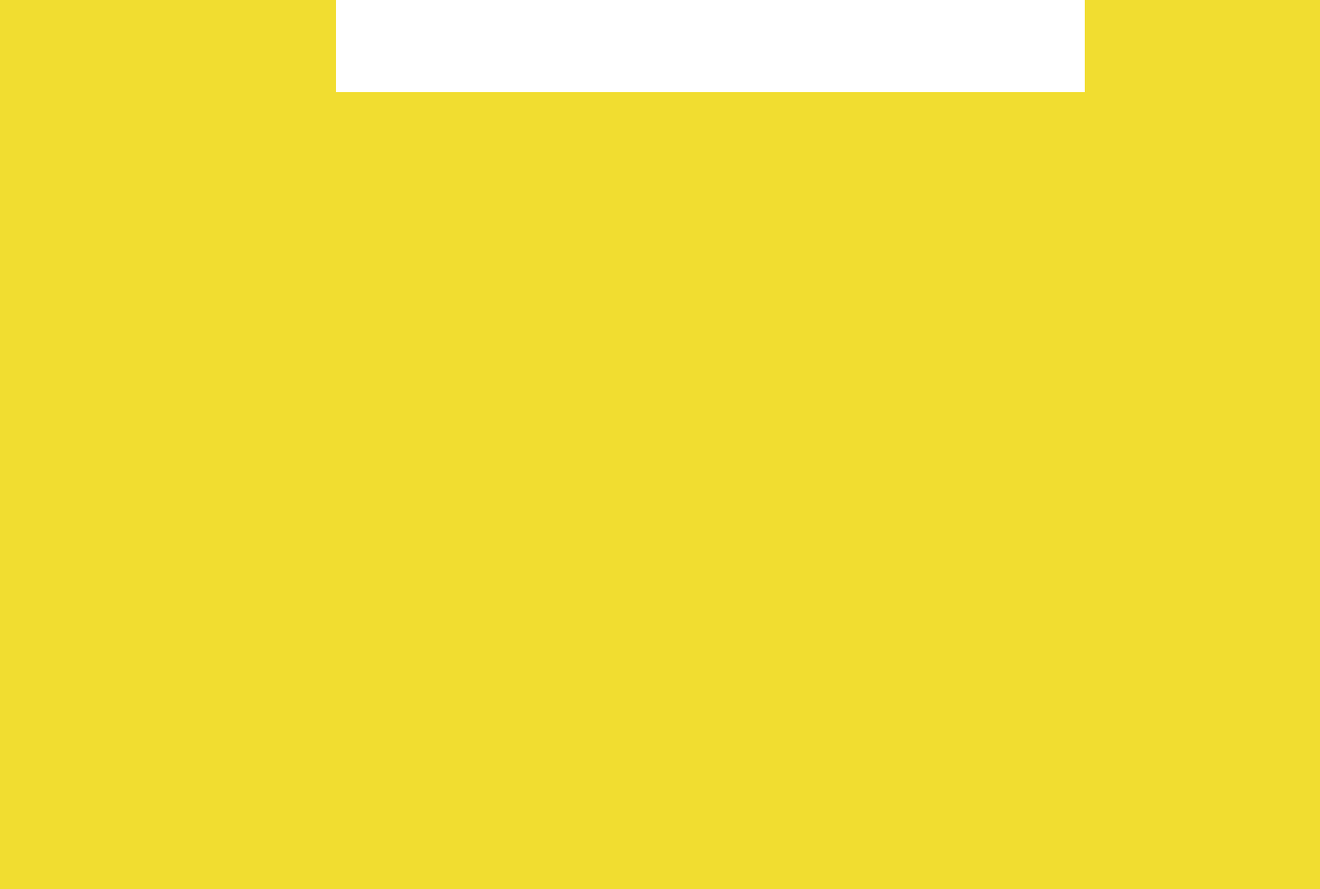
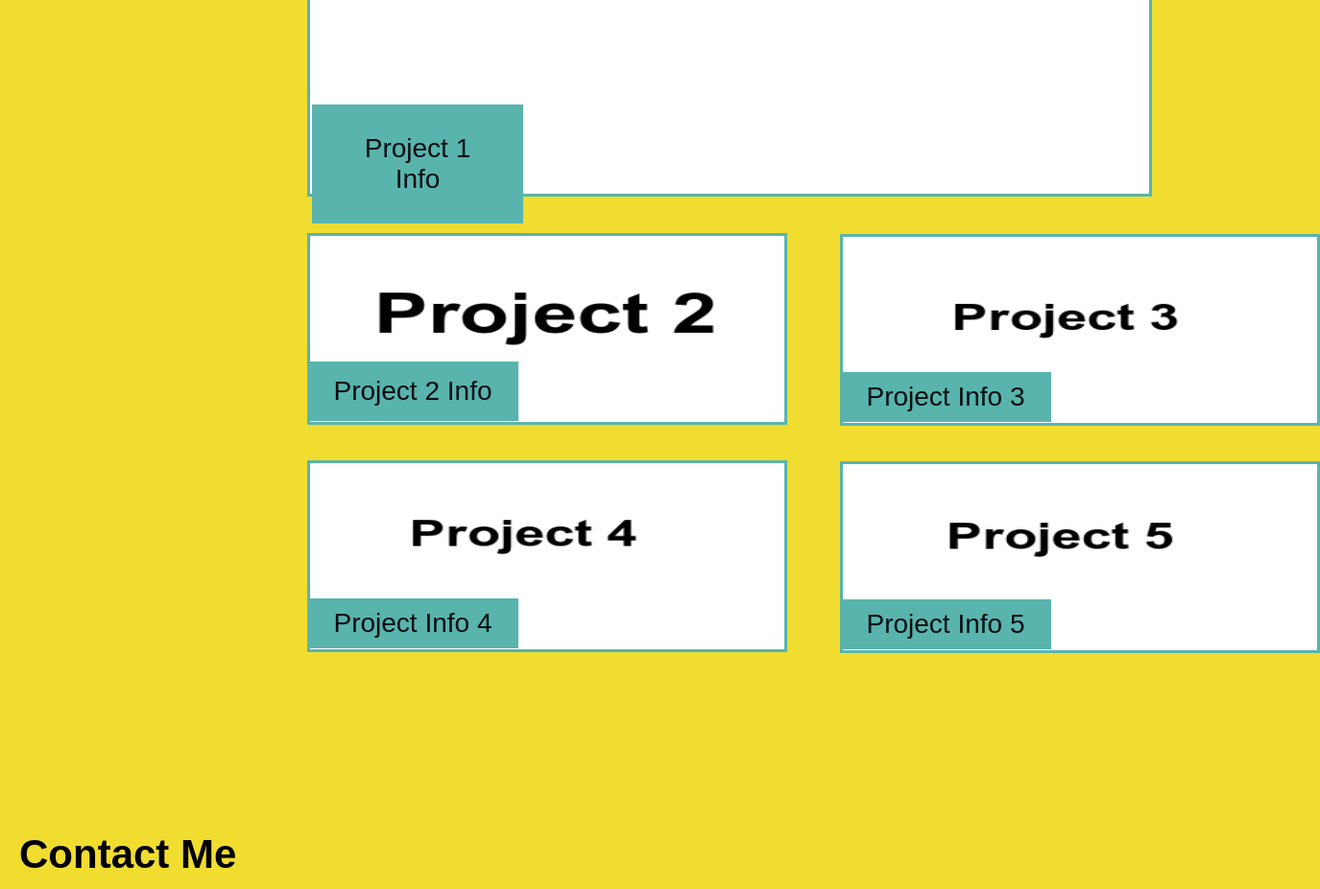
Before and after one commit to javarrisb/Pic-Perfect-Portfolio, a plain HTML site: page index.html in a window 1280 px wide. Shown: the part 1057-1984 px from the top of the page at 96% size, 1375 px wide, since content can reach past the window. Before the commit the page ends 1357 px from the top, so only its background shows below. Drawn offline with Linux system fonts and the light colour scheme.

Commit message:
created contact me section

```diff
--- a/assets/style.css
+++ b/assets/style.css
@@ -100,20 +100,114 @@ header nav ul li a {
 }
 
 .projects {
-    padding: 0 50px;
+    padding: 0;
     margin: 200px;
 }
 
 div.portfolio h2 {
     font-size: 42px;
-    margin: 50px;
-    position: relative; right: 250px; top: 350px;
+    margin: 100px;
+    position: relative; right: 220px; top: 150px;
 
 }
 
 div.portfolio img {
     width: 100%;
     height: auto;
-    position: relative; left: 100px;
+    border: 3px solid var(--tertiary-color);
+    position: relative; left: 120px;
+}
 
+div.info {
+    width: 25%;
+    font-size: 28px;
+    padding: 25px;
+    text-align: center;
+    border: 5px solid var(--tertiary-color);
+    position: relative; bottom: 100px; left: 125px;
+    margin-bottom: 25px;
+    background-color: var(--tertiary-color);
 }
+
+div.app img{
+    width: 500px;
+    height: 200px;
+    border: 3px solid var(--tertiary-color);
+    position: relative; bottom: 115px; left: 120px;
+}
+
+div.info-2 {
+    width: 25%;
+    font-size: 28px;
+    padding: 10px;
+    text-align: center;
+    border: 5px solid var(--tertiary-color);
+    position: relative; bottom: 185px; left: 120px;
+    margin-bottom: 25px;
+    background-color: var(--tertiary-color);
+}
+
+div.apply img {
+    width: 500px;
+    height: 200px;
+    border:3px solid var(--tertiary-color);
+    position: relative; top: -405px; right:-675px;
+}
+
+div.info-3 {
+    width: 25%;
+    font-size: 28px;
+    padding: 5px;
+    text-align: center;
+    border: 5px solid var(--tertiary-color);
+    position: relative; bottom: 465px; left: 675px;
+    margin-bottom: 25px;
+    background-color: var(--tertiary-color);
+}
+
+div.applicate img {
+    width: 500px;
+    height: 200px;
+    border: 3px solid var(--tertiary-color);
+    position: relative; bottom: 450px; left: 120px;
+}
+
+div.info-4 {
+    width: 25%;
+    font-size: 28px;
+    padding: 5px;
+    text-align: center;
+    border: 5px solid var(--tertiary-color);
+    position: relative; bottom: 510px; left: 120px;
+    margin-bottom: 25px;
+    background-color: var(--tertiary-color);
+}
+
+div.application img{
+    width: 500px;
+    height: 200px;
+    border: 3px solid var(--tertiary-color);
+    position: relative; top: -730px; right:-675px;
+}
+
+div.info-5 {
+    width: 25%;
+    font-size: 28px;
+    padding: 5px;
+    text-align: center;
+    border: 5px solid var(--tertiary-color);
+    position: relative; bottom: 790px; left: 675px;
+    margin-bottom: 25px;
+    background-color: var(--tertiary-color);
+}
+/* end style to Work section */
+
+/* apply style to Contact section */
+.contact {
+    position: relative; bottom: 800px;
+}
+
+.contact h2 {
+    font-size: 42px;
+    margin: 20px;
+}
--- a/index.html
+++ b/index.html
@@ -39,18 +39,22 @@
 
     <!-- About Me section-->
     <section id="aboutme" class="about">
-            <h2 >
+        <h2>
             About Me
         </h2>
 
         <div id="about-me-img">
-                <a target="_blank" href="imagess/images/headshot.jpg">
+            <a target="_self" href="imagess/images/headshot.jpg">
                 <img src="imagess/images/headshot.jpg" alt="headshot of me" width="200" height="200" />
             </a>
         </div>
         <p>
-                Lorem, ipsum dolor sit amet consectetur adipisicing elit. Id iure temporibus sed aut iusto aliquid minima consequuntur ducimus itaque accusantium odit mollitia, ipsum officiis expedita porro iste nesciunt quos accusamus! <br />
-                <br /> Lorem ipsum dolor sit amet consectetur adipisicing elit. Nemo explicabo repudiandae dolores ducimus ratione natus! Eum vel, dolore dignissimos itaque doloremque repellat quis harum voluptatibus nostrum blanditiis obcaecati, praesentium deleniti?
+            Lorem, ipsum dolor sit amet consectetur adipisicing elit. Id iure temporibus sed aut iusto aliquid minima
+            consequuntur ducimus itaque accusantium odit mollitia, ipsum officiis expedita porro iste nesciunt quos
+            accusamus! <br />
+            <br /> Lorem ipsum dolor sit amet consectetur adipisicing elit. Nemo explicabo repudiandae dolores ducimus
+            ratione natus! Eum vel, dolore dignissimos itaque doloremque repellat quis harum voluptatibus nostrum
+            blanditiis obcaecati, praesentium deleniti?
         </p>
     </section>
 
@@ -58,10 +62,48 @@
     <section id="work" class="projects">
         <div class="portfolio">
             <h2>Work</h2>
+            <!-- Add path link to deployed application -->
             <a target="_blank" href="imagess/images/project1.png">
                 <img src="imagess/images/project1.png" alt="project number 1" width="600" height="400" />
             </a>
+            <div class="info">Project 1 Info </div>
         </div>
+
+        <div class="app">
+            <a target="_blank" href="imagess/images/project2.png">
+                <img src="imagess/images/project2.png" alt="project number 2" width="350" height="200" />
+            </a>
+            <div class="info-2">Project 2 Info</div>
+        </div>
+
+        <div class="apply">
+            <a target="_blank" href="imagess/images/project3.png">
+                <img src="imagess/images/project3.png" alt="project number 3" width="350" height="200" />
+            </a>
+            <div class="info-3">Project Info 3</div>
+        </div>
+
+        <div class="applicate">
+            <a target="_blank" href="imagess/images/project4.png">
+                <img src="imagess/images/project4.png" alt="project number 4" width="350" height="200" />
+            </a>
+            <div class="info-4">Project Info 4</div>
+        </div>
+
+        <div class="application">
+            <a target="_blank" href="imagess/images/project5.png">
+                <img src="imagess/images/project5.png" alt="project number 5" width="350" height="200" />
+            </a>
+            <div class="info-5">Project Info 5</div>
+        </div>
+    </section>
+
+    <!-- Contact Me section -->
+    <section id="contact-me" class="contact">
+        <h2>
+            Contact Me
+        </h2>
+
     </section>
 </body>
 
```
Also changed, not shown: imagess/images/project2.png (added), imagess/images/project3.png (added), imagess/images/project4.png (added), imagess/images/project5.png (added). Lines whose indentation alone changed are shown as unchanged.
